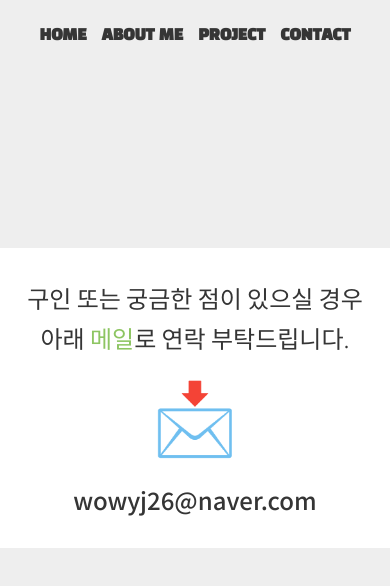
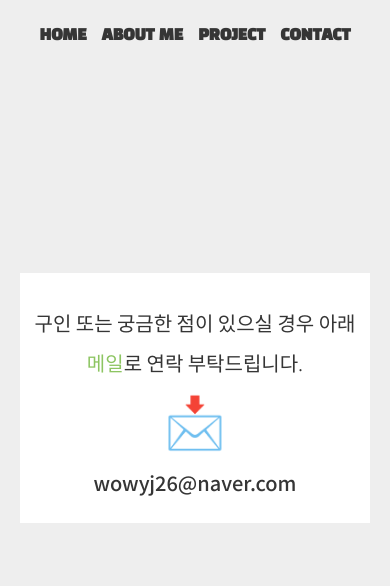
Before and after one commit to yujinkim11/portfolio, a React (Create React App) app: page /#/contact in a window 390 px wide. Shown: the top 586 px of the page. Built offline with nearby package versions, Linux system fonts and the light colour scheme.

Commit message:
contact responsive

```diff
--- a/src/Contact.js
+++ b/src/Contact.js
@@ -9,19 +9,24 @@ const ContactWrap = styled.div`
   display: flex;
   justify-content: center;
   align-items: center;
+  @media screen and (max-width: 500px) {
+    width: 100%;
+  }
 `;
 const Box = styled.div`
   width: 450px;
   height: 300px;
   background-color: white;
   display: flex;
-
   justify-content: center;
+  @media screen and (max-width: 500px) {
+    width: 350px;
+    height: 250px;
+  }
 `;
 const Con = styled.div`
   display: flex;
   flex-direction: column;
-
   align-items: center;
   p {
     width: 350px;
@@ -52,6 +57,19 @@ const Con = styled.div`
       color: ${mainStyle.point};
     }
   }
+  @media screen and (max-width: 500px) {
+    p {
+      font-size: 20px;
+    }
+    h3 {
+      font-size: 50px;
+      margin-top: 10px;
+    }
+    h4 {
+      margin-top: 30px;
+      font-size: 20px;
+    }
+  }
 `;
 
 export const Contact = () => {
```
